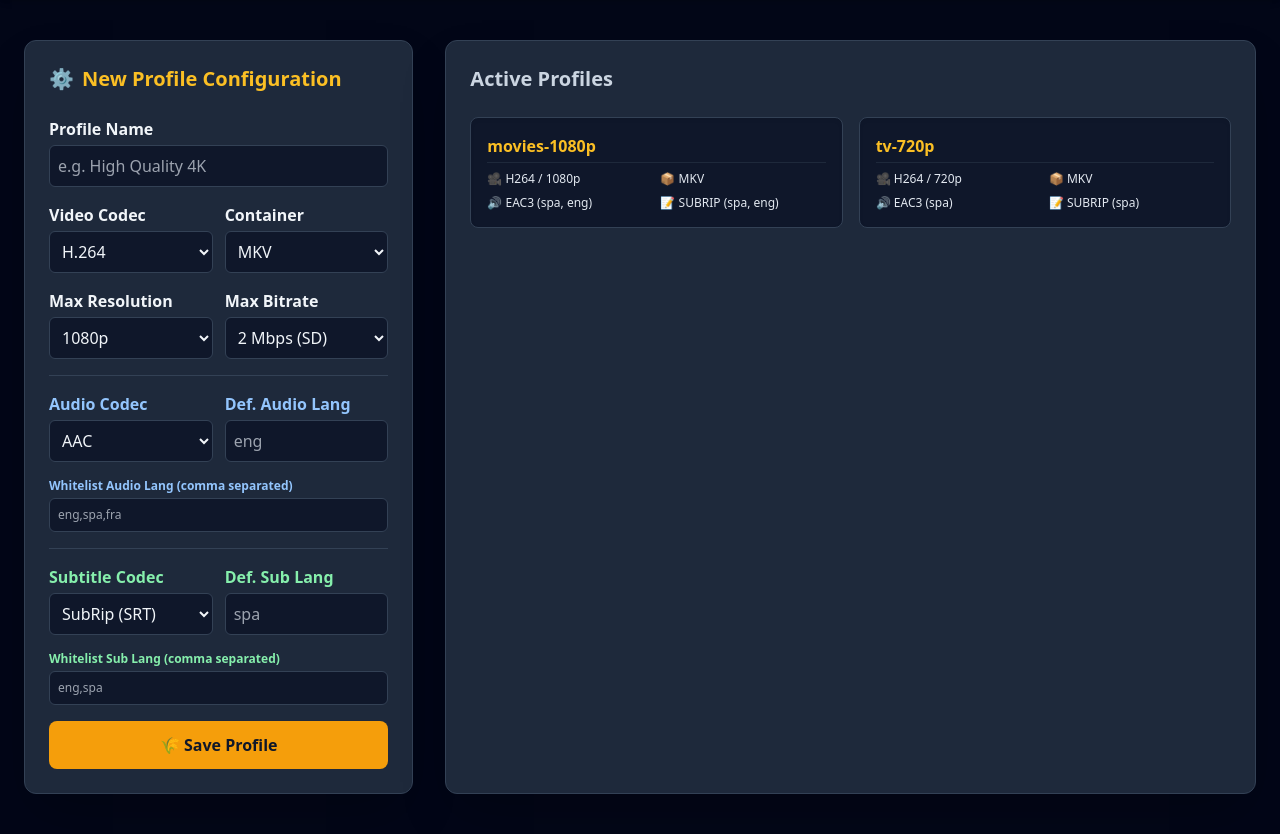
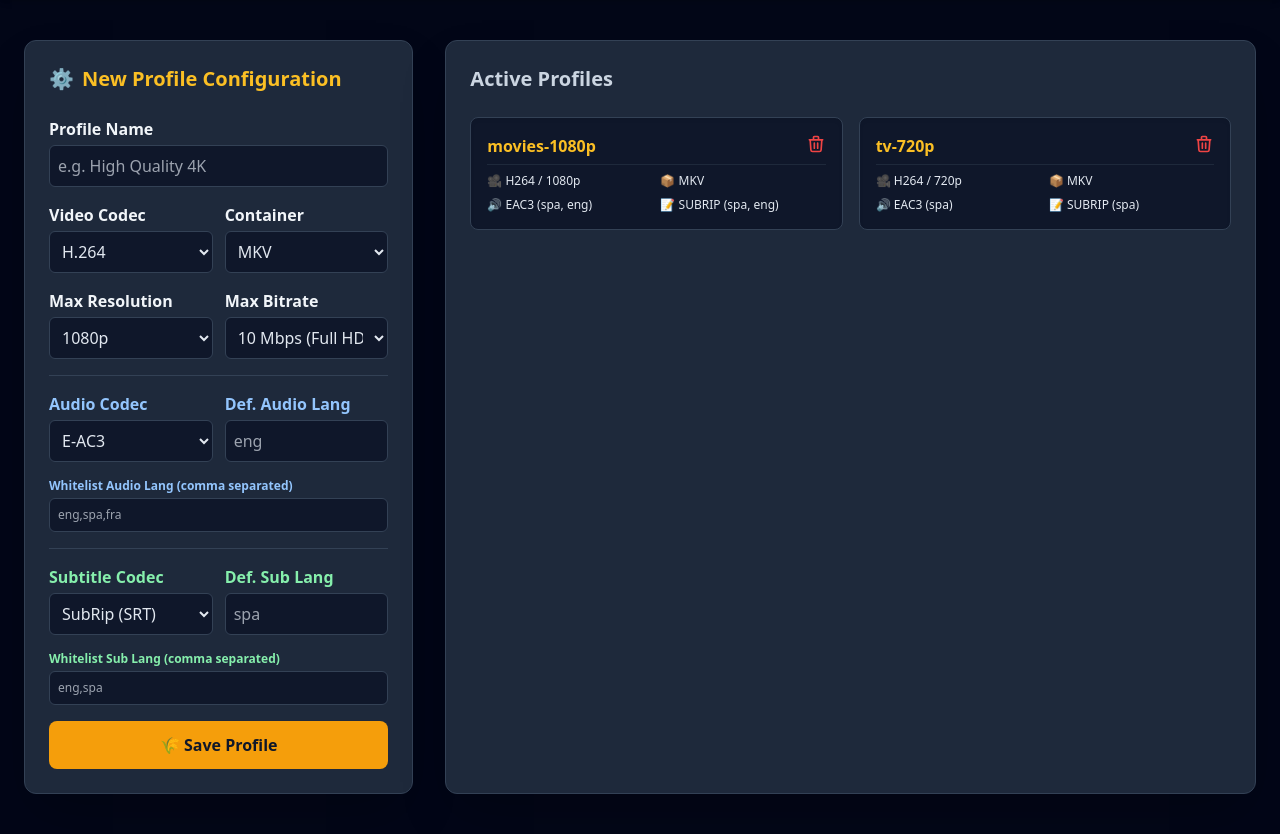
Before and after one commit to aitorti/thresherr, a FastAPI app: page /profiles in a window 1280 px wide. Shown: the part 69-903 px from the top of the page. Run offline with FastAPI, Linux system fonts and the light colour scheme; some libraries are stand-ins or nearby versions.

Commit message:
Added <DELETE> buton for profiles and libraries

```diff
--- a/app/main.py
+++ b/app/main.py
@@ -92,3 +92,21 @@ async def add_library(
     db.add(new_library)
     db.commit()
     return RedirectResponse(url="/libraries", status_code=303)
+
+# 5. Delete Logic
+
+@app.post("/profiles/{profile_id}/delete")
+async def delete_profile(profile_id: int, db: Session = Depends(get_db)):
+    profile = db.query(models.Profile).filter(models.Profile.id == profile_id).first()
+    if profile:
+        db.delete(profile)
+        db.commit()
+    return RedirectResponse(url="/profiles", status_code=303)
+
+@app.post("/libraries/{library_id}/delete")
+async def delete_library(library_id: int, db: Session = Depends(get_db)):
+    library = db.query(models.Library).filter(models.Library.id == library_id).first()
+    if library:
+        db.delete(library)
+        db.commit()
+    return RedirectResponse(url="/libraries", status_code=303)
--- a/app/models.py
+++ b/app/models.py
@@ -17,6 +17,9 @@ class Profile(Base):
     subtitle_def_language = Column(String, nullable=True)
     subtitle_languages = Column(String, nullable=True)
 
+    # Relation to handle libraries and allow cascade deletion
+    libraries = relationship("Library", back_populates="profile", cascade="all, delete-orphan")
+
 class Library(Base):
     __tablename__ = "libraries"
     id = Column(Integer, primary_key=True, index=True)
@@ -26,4 +29,4 @@ class Library(Base):
     profile_id = Column(Integer, ForeignKey("profiles.id"))
 
     # Relationship to access profile data from a library
-    profile = relationship("Profile")
+    profile = relationship("Profile", back_populates="libraries")
--- a/app/templates/profiles.html
+++ b/app/templates/profiles.html
@@ -12,14 +12,14 @@
             <div>
                 <label class="block font-semibold mb-1">Profile Name</label>
                 <input type="text" name="name" placeholder="e.g. High Quality 4K" required
-                       class="w-full bg-slate-900 border border-slate-700 rounded-md p-2 focus:border-amber-500 outline-none">
+                       class="w-full bg-slate-900 border border-slate-700 rounded-md p-2 focus:border-amber-500 outline-none text-slate-200">
             </div>
 
             <div class="grid grid-cols-2 gap-3">
                 <div>
                     <label class="block font-semibold mb-1">Video Codec</label>
-                    <select name="video_codec" class="w-full bg-slate-900 border border-slate-700 rounded-md p-2">
-                        <option value="h264">H.264</option>
+                    <select name="video_codec" class="w-full bg-slate-900 border border-slate-700 rounded-md p-2 text-slate-200">
+                        <option value="h264" selected>H.264</option>
                         <option value="h265">H.265 (HEVC)</option>
                         <option value="av1">AV1</option>
                         <option value="vp9">VP9</option>
@@ -27,8 +27,8 @@
                 </div>
                 <div>
                     <label class="block font-semibold mb-1">Container</label>
-                    <select name="container" class="w-full bg-slate-900 border border-slate-700 rounded-md p-2">
-                        <option value="mkv">MKV</option>
+                    <select name="container" class="w-full bg-slate-900 border border-slate-700 rounded-md p-2 text-slate-200">
+                        <option value="mkv" selected>MKV</option>
                         <option value="mp4">MP4</option>
                         <option value="avi">AVI</option>
                         <option value="webm">WebM</option>
@@ -39,7 +39,7 @@
             <div class="grid grid-cols-2 gap-3">
                 <div>
                     <label class="block font-semibold mb-1">Max Resolution</label>
-                    <select name="video_max_res" class="w-full bg-slate-900 border border-slate-700 rounded-md p-2">
+                    <select name="video_max_res" class="w-full bg-slate-900 border border-slate-700 rounded-md p-2 text-slate-200">
                         <option value="480">480p</option>
                         <option value="720">720p</option>
                         <option value="1080" selected>1080p</option>
@@ -49,10 +49,10 @@
                 </div>
                 <div>
                     <label class="block font-semibold mb-1">Max Bitrate</label>
-                    <select name="video_max_bitrate" class="w-full bg-slate-900 border border-slate-700 rounded-md p-2">
+                    <select name="video_max_bitrate" class="w-full bg-slate-900 border border-slate-700 rounded-md p-2 text-slate-200">
                         <option value="2000">2 Mbps (SD)</option>
                         <option value="5000">5 Mbps (HD)</option>
-                        <option value="10000">10 Mbps (Full HD)</option>
+                        <option value="10000" selected>10 Mbps (Full HD)</option>
                         <option value="25000">25 Mbps (4K Light)</option>
                         <option value="50000">50 Mbps (4K High)</option>
                     </select>
@@ -64,9 +64,9 @@
             <div class="grid grid-cols-2 gap-3">
                 <div>
                     <label class="block font-semibold mb-1 text-blue-300">Audio Codec</label>
-                    <select name="audio_codec" class="w-full bg-slate-900 border border-slate-700 rounded-md p-2">
+                    <select name="audio_codec" class="w-full bg-slate-900 border border-slate-700 rounded-md p-2 text-slate-200">
                         <option value="aac">AAC</option>
-                        <option value="eac3">E-AC3</option>
+                        <option value="eac3" selected>E-AC3</option>
                         <option value="ac3">AC3</option>
                         <option value="dts">DTS</option>
                         <option value="flac">FLAC</option>
@@ -75,12 +75,12 @@
                 </div>
                 <div>
                     <label class="block font-semibold mb-1 text-blue-300">Def. Audio Lang</label>
-                    <input type="text" name="audio_def_language" placeholder="eng" class="w-full bg-slate-900 border border-slate-700 rounded-md p-2">
+                    <input type="text" name="audio_def_language" placeholder="eng" class="w-full bg-slate-900 border border-slate-700 rounded-md p-2 text-slate-200">
                 </div>
             </div>
             <div>
                 <label class="block font-semibold mb-1 text-blue-300 text-xs">Whitelist Audio Lang (comma separated)</label>
-                <input type="text" name="audio_languages" placeholder="eng,spa,fra" class="w-full bg-slate-900 border border-slate-700 rounded-md p-2 text-xs">
+                <input type="text" name="audio_languages" placeholder="eng,spa,fra" class="w-full bg-slate-900 border border-slate-700 rounded-md p-2 text-xs text-slate-200">
             </div>
 
             <hr class="border-slate-700 my-4">
@@ -88,8 +88,8 @@
             <div class="grid grid-cols-2 gap-3">
                 <div>
                     <label class="block font-semibold mb-1 text-green-300">Subtitle Codec</label>
-                    <select name="subtitle_codec" class="w-full bg-slate-900 border border-slate-700 rounded-md p-2">
-                        <option value="subrip">SubRip (SRT)</option>
+                    <select name="subtitle_codec" class="w-full bg-slate-900 border border-slate-700 rounded-md p-2 text-slate-200">
+                        <option value="subrip" selected>SubRip (SRT)</option>
                         <option value="vtt">VTT</option>
                         <option value="ass">ASS/SSA</option>
                         <option value="pgs">PGS</option>
@@ -97,12 +97,12 @@
                 </div>
                 <div>
                     <label class="block font-semibold mb-1 text-green-300">Def. Sub Lang</label>
-                    <input type="text" name="subtitle_def_language" placeholder="spa" class="w-full bg-slate-900 border border-slate-700 rounded-md p-2">
+                    <input type="text" name="subtitle_def_language" placeholder="spa" class="w-full bg-slate-900 border border-slate-700 rounded-md p-2 text-slate-200">
                 </div>
             </div>
             <div>
                 <label class="block font-semibold mb-1 text-green-300 text-xs">Whitelist Sub Lang (comma separated)</label>
-                <input type="text" name="subtitle_languages" placeholder="eng,spa" class="w-full bg-slate-900 border border-slate-700 rounded-md p-2 text-xs">
+                <input type="text" name="subtitle_languages" placeholder="eng,spa" class="w-full bg-slate-900 border border-slate-700 rounded-md p-2 text-xs text-slate-200">
             </div>
 
             <button type="submit" class="w-full bg-amber-500 hover:bg-amber-600 text-slate-900 font-bold py-3 rounded-lg transition-all transform active:scale-95 mt-4">
@@ -116,12 +116,23 @@
        <div id="profile-list" class="grid grid-cols-1 md:grid-cols-2 gap-4">
            {% for profile in profiles %}
                <div class="bg-slate-900 p-4 rounded-lg border border-slate-700 shadow-inner">
-                   <h3 class="font-bold text-amber-400 mb-2 border-b border-slate-800 pb-1">{{ profile.name }}</h3>
+                   <div class="flex justify-between items-start mb-2 border-b border-slate-800 pb-1">
+                       <h3 class="font-bold text-amber-400">{{ profile.name }}</h3>
+
+                       <form action="/profiles/{{ profile.id }}/delete" method="POST" onsubmit="return confirm('Delete profile? All related libraries will also be deleted.');">
+                           <button type="submit" class="text-red-500 hover:text-red-400 transition-colors" title="Delete Profile">
+                               <svg xmlns="http://www.w3.org/2000/svg" class="h-5 w-5" fill="none" viewBox="0 0 24 24" stroke="currentColor">
+                                   <path stroke-linecap="round" stroke-linejoin="round" stroke-width="2" d="M19 7l-.867 12.142A2 2 0 0116.138 21H7.862a2 2 0 01-1.995-1.858L5 7m5 4v6m4-6v6m1-10V4a1 1 0 00-1-1h-4a1 1 0 00-1 1v3M4 7h16" />
+                               </svg>
+                           </button>
+                       </form>
+                   </div>
+
                    <div class="grid grid-cols-2 gap-2 text-xs text-slate-400">
                        <p>🎥 <span class="text-slate-200">{{ profile.video_codec|upper }} / {{ profile.video_max_res }}p</span></p>
                        <p>📦 <span class="text-slate-200">{{ profile.container|upper }}</span></p>
-                       <p>🔊 <span class="text-slate-200">{{ profile.audio_codec|upper }} ({{ profile.audio_def_language }}{% if profile.audio_languages %}, {{ profile.audio_languages }}{% endif %})</span></p>
-                       <p>📝 <span class="text-slate-200">{{ profile.subtitle_codec|upper }} ({{ profile.subtitle_def_language }}{% if profile.subtitle_languages %}, {{ profile.subtitle_languages }}{% endif %})</span></p>
+                       <p>🔊 <span class="text-slate-200">{{ profile.audio_codec|upper }} ({{ profile.audio_def_language or 'None' }}{% if profile.audio_languages %}, {{ profile.audio_languages }}{% endif %})</span></p>
+                       <p>📝 <span class="text-slate-200">{{ profile.subtitle_codec|upper }} ({{ profile.subtitle_def_language or 'None' }}{% if profile.subtitle_languages %}, {{ profile.subtitle_languages }}{% endif %})</span></p>
                    </div>
                </div>
            {% else %}
```
Also changed, not shown: app/templates/libraries.html (+15 -7 lines), app/thresherr.db.
